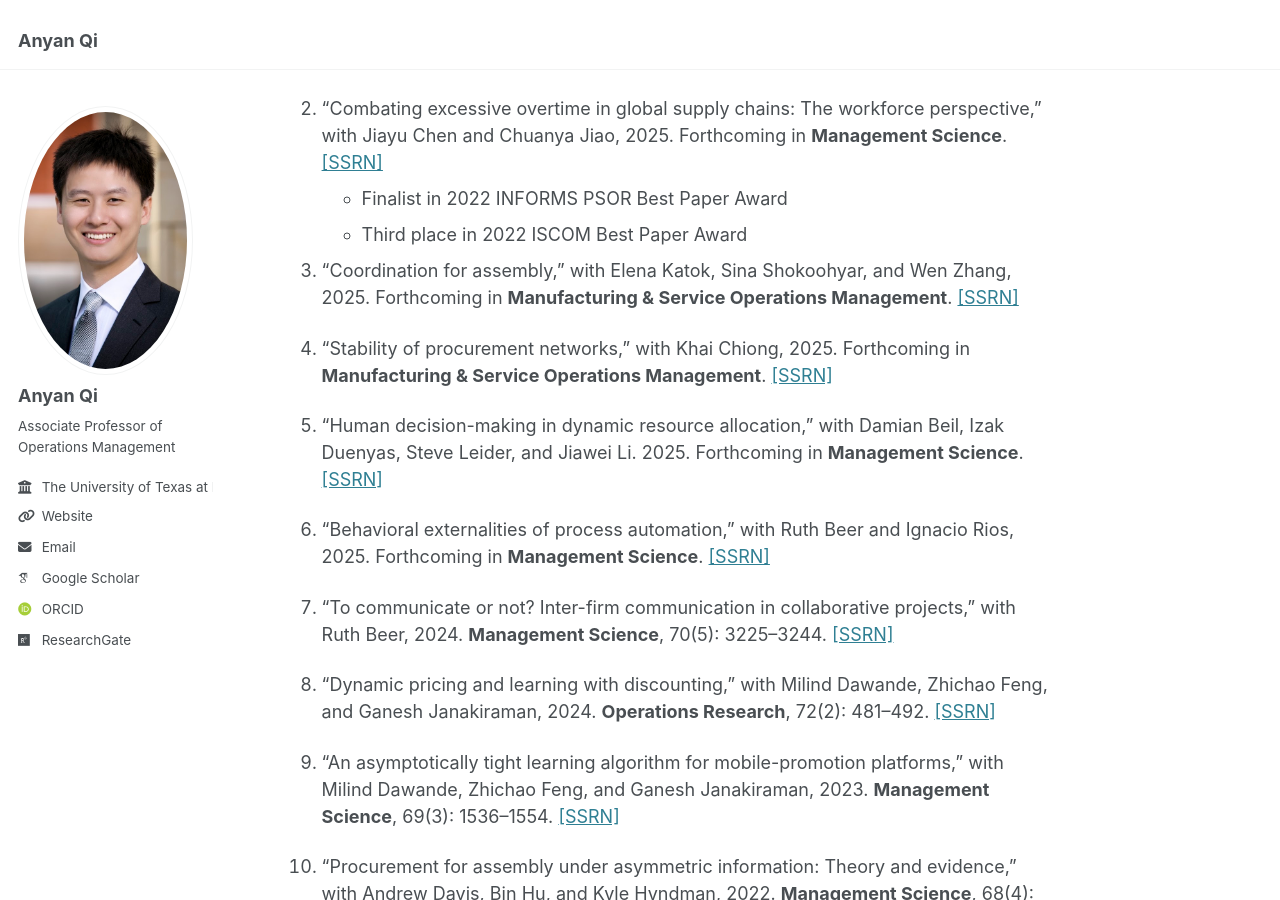
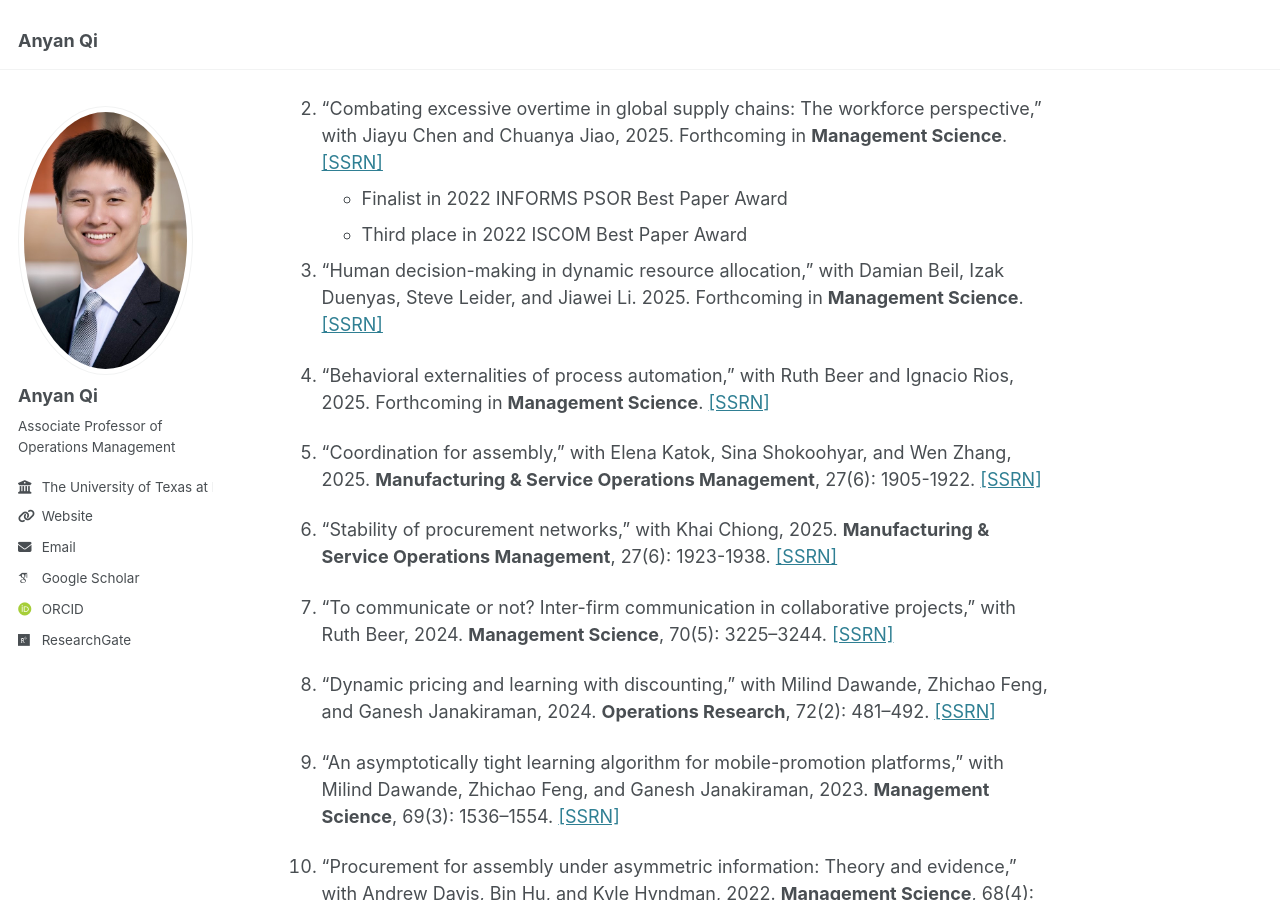
Before and after one commit to qi-anyan/qi-anyan.github.io, a Jekyll site: the page built from _pages/about.md, in a window 1280 px wide and 900 px high, scrolled down 954 px. Built offline with Jekyll 4.4.1, drawn with Linux system fonts in a browser that asks for light colours; some web fonts are replaced.

Commit message:
Initial commit

```diff
--- a/_pages/about.md
+++ b/_pages/about.md
@@ -26,13 +26,13 @@ Journal Papers
     - Finalist in 2022 INFORMS PSOR Best Paper Award
     - Third place in 2022 ISCOM Best Paper Award
 
-1. “Coordination for assembly,” with Elena Katok, Sina Shokoohyar, and Wen Zhang, 2025. Forthcoming in **Manufacturing & Service Operations Management**. [[SSRN]](https://papers.ssrn.com/sol3/papers.cfm?abstract_id=2889868)
-
-1. "Stability of procurement networks," with Khai Chiong, 2025. Forthcoming in **Manufacturing & Service Operations Management**. [[SSRN]](https://papers.ssrn.com/sol3/papers.cfm?abstract_id=4752112)
-
 1. "Human decision-making in dynamic resource allocation," with Damian Beil, Izak Duenyas, Steve Leider, and Jiawei Li. 2025. Forthcoming in **Management Science**. [[SSRN]](https://papers.ssrn.com/sol3/papers.cfm?abstract_id=4913075)
 
 1. "Behavioral externalities of process automation," with Ruth Beer and Ignacio Rios, 2025. Forthcoming in **Management Science**. [[SSRN]](https://papers.ssrn.com/sol3/papers.cfm?abstract_id=4295527)
+
+1. “Coordination for assembly,” with Elena Katok, Sina Shokoohyar, and Wen Zhang, 2025. **Manufacturing & Service Operations Management**, 27(6): 1905-1922. [[SSRN]](https://papers.ssrn.com/sol3/papers.cfm?abstract_id=2889868)
+
+1. "Stability of procurement networks," with Khai Chiong, 2025. **Manufacturing & Service Operations Management**, 27(6): 1923-1938. [[SSRN]](https://papers.ssrn.com/sol3/papers.cfm?abstract_id=4752112)
 
 1. “To communicate or not? Inter-firm communication in collaborative projects,” with Ruth Beer, 2024. **Management Science**, 70(5): 3225–3244. [[SSRN]](https://papers.ssrn.com/sol3/papers.cfm?abstract_id=3290267)
 
```
